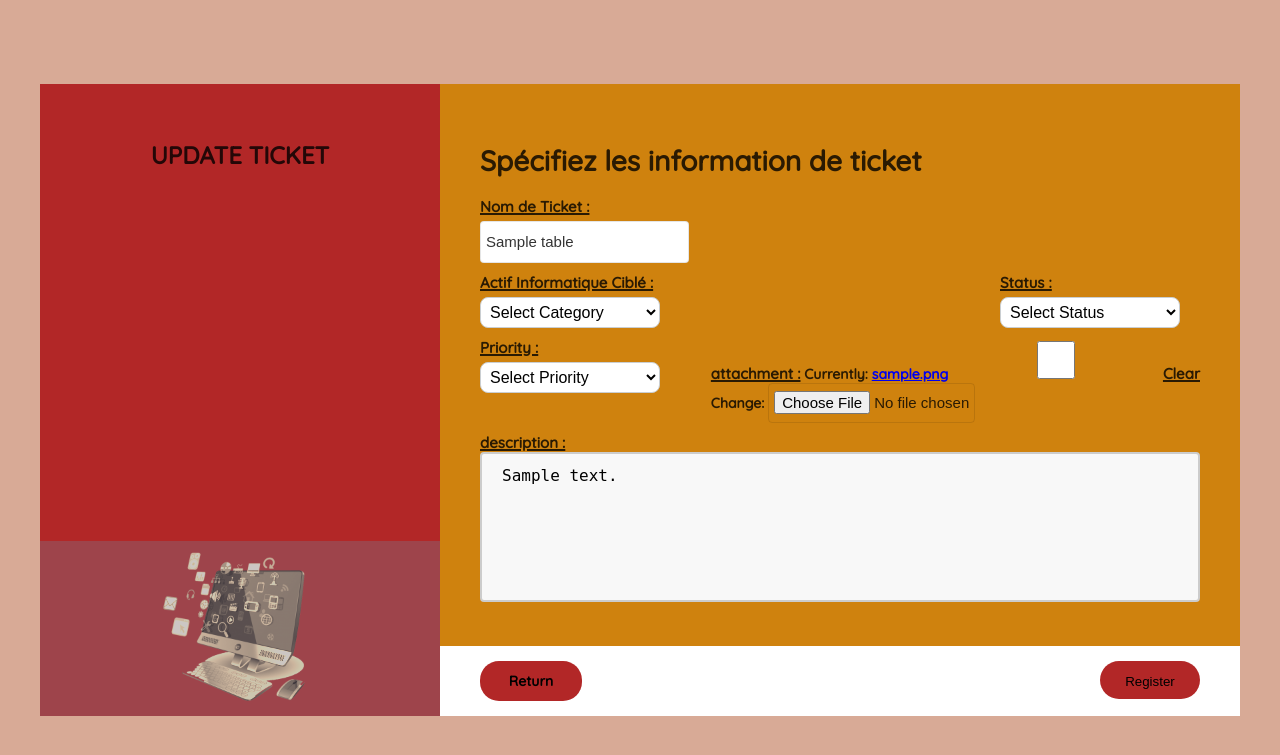
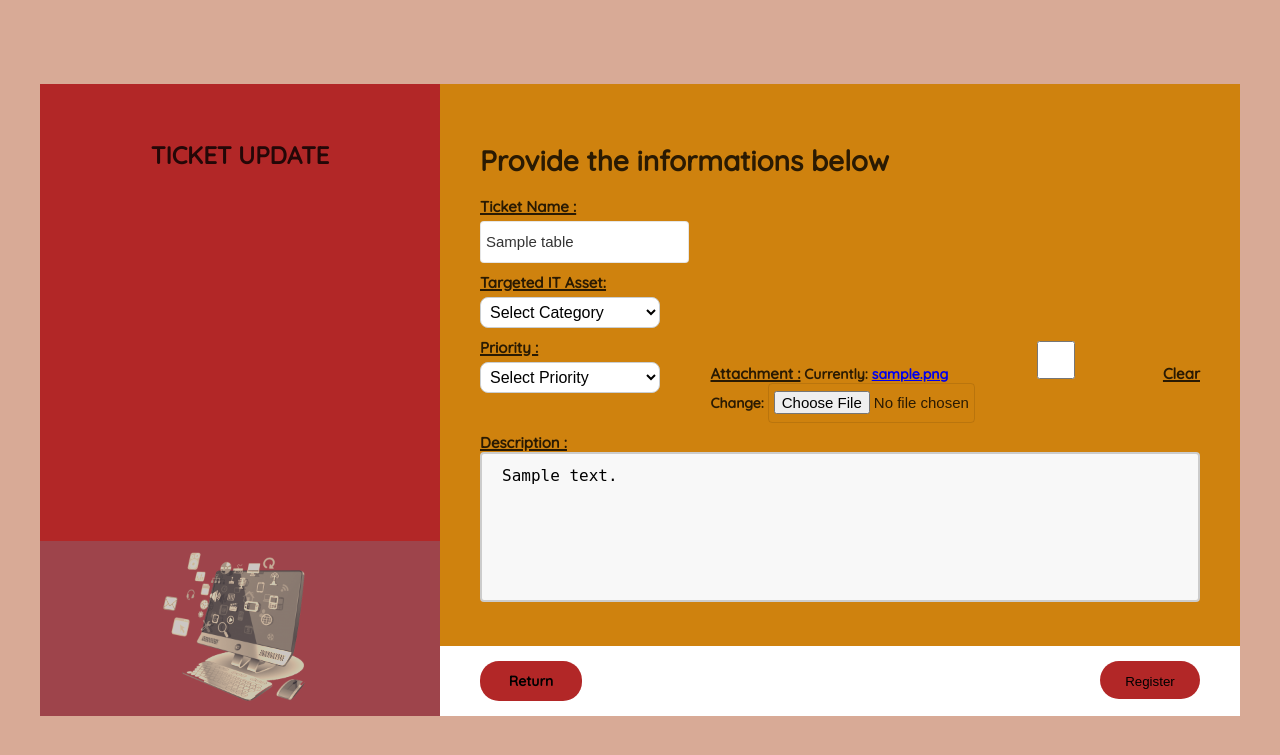
Before and after one commit to Acnosan/univ_itil_incident_management, a Django app: page /ticket/update/1/ in a window 1280 px wide. Shown: the top 755 px of the page. Run offline with Django 5.2, Linux system fonts and the light colour scheme; data comes from the database, SQL or seed files in the repository; tables that the repository leaves empty hold one stand-in row (values such as "Sample post").

Commit message:
changes to tables

```diff
--- a/app_l3/templates/register_user.html
+++ b/app_l3/templates/register_user.html
@@ -58,11 +58,11 @@
             {{register_user_form.is_staff}}
             <label for="id_is_staff">Staff</label>
             {{register_user_form.is_technician}}
-            <label for="id_is_technician">is_technician</label>
+            <label for="id_is_technician">Technician</label>
             {{register_user_form.is_self_service}}
-            <label for="id_is_self_service">is_self_service</label>
+            <label for="id_is_self_service">Self Service</label>
             {{register_user_form.is_observer}}
-            <label for="id_is_observer">observer</label>
+            <label for="id_is_observer">Observer</label>
           </div>
         </div>
         <div class="set">
--- a/app_l3/templates/tickets/ticket_update.html
+++ b/app_l3/templates/tickets/ticket_update.html
@@ -13,7 +13,7 @@
     <div class="left-container">
         <h1>
           <i class="fas fa-paw"></i>
-          UPDATE TICKET
+          TICKET UPDATE
         </h1>
         <div class="puppy">
           <img src="../../../static/app_l3/imgs/ticketCreation.png" />
@@ -23,29 +23,31 @@
       {% csrf_token %}
       <div class="right-container">
           <header>
-            <h1>Spécifiez les information de ticket</h1>
+            <h1>Provide the informations below</h1>
             <div class="set">
               <div class="prob-name">
-                <label for="prob-name">Nom de Ticket :</label>
+                <label for="prob-name">Ticket Name :</label>
                   {{ update_ticket_form.title }}
               </div>
             </div>
 
             <div class="set">
               <div class="systemtype">
-                <label for="systemtype">Actif Informatique Ciblé :</label>
+                <label for="systemtype">Targeted IT Asset:</label>
                   {{ update_ticket_form.category }}
               </div>
+              {%  if type_user == 'self_service' %}
+              <div class="technic">
+                <label for="technic">Technician :</label>
+                  {{ update_ticket_form.assigned_to }}
+              </div>
+              {% endif %}
+
               {% if is_staff %}
               <div class="technic">
-                <label for="technic">Technicien :</label>
+                <label for="technic">Technician :</label>
                   {{ update_ticket_form.assigned_to }}
               </div>
-              <div class="status">
-                <label for="status">Status :</label>
-                  {{ update_ticket_form.status }}
-              </div>
-              {% else %}
               <div class="status">
                 <label for="status">Status :</label>
                   {{ update_ticket_form.status }}
@@ -60,13 +62,13 @@
                   {{ update_ticket_form.priority }}
               </div>
               <div class="attachment">
-                <label for="attachment">attachment :</label>
+                <label for="attachment">Attachment :</label>
                   {{update_ticket_form.attachment}}
               </div>
             </div>
 
             <div class="description">
-              <label for="description">description :</label>
+              <label for="description">Description :</label>
                 {{ update_ticket_form.description }}
             </div>
 
--- a/app_l3/views/ticket_views.py
+++ b/app_l3/views/ticket_views.py
@@ -267,7 +267,7 @@ def download_attachment(response, ticket_id):
     return response
 
 def export_to_csv_by_me(request,filename):
-    rows = ["id","title","description","creation date","assigned to","category","priority","status"]
+    rows = ["id","title","description","creation_date","assigned_to","category","priority","status"]
     try:
         queryset = TicketsModel.objects.filter(assigned_by=request.user).order_by('id')
     except TicketSolutionModel.DoesNotExist:
@@ -280,12 +280,21 @@ def export_to_csv_by_me(request,filename):
     writer.writerow(rows)  # Write header row
 
     for obj in queryset:
-        writer.writerow([obj.pk,obj.title,obj.description,obj.ticket_creation_date,obj.assigned_to,obj.category,obj.priority,obj.status])
+        writer.writerow([
+            obj.pk,
+            obj.title,
+            obj.description,
+            obj.ticket_creation_date,
+            obj.assigned_to,
+            obj.category,
+            obj.priority,
+            obj.status
+        ])
 
     return response
 
 def export_to_csv_all(response,filename):
-    rows = ["id","title","description","creation date","assigned to","category","priority","status"]
+    rows = ["id","title","description","creation_date","assigned_by","assigned_to","category","priority","status"]
     try:
         queryset = TicketsModel.objects.all().order_by('id')
     except TicketSolutionModel.DoesNotExist:
@@ -298,7 +307,17 @@ def export_to_csv_all(response,filename):
     writer.writerow(rows)  # Write header row
 
     for obj in queryset:
-        writer.writerow([obj.pk,obj.title,obj.description,obj.ticket_creation_date,obj.assigned_to,obj.category,obj.priority,obj.status])
+        writer.writerow([
+            obj.pk,
+            obj.title,
+            obj.description,
+            obj.ticket_creation_date,
+            obj.assigned_by,
+            obj.assigned_to,
+            obj.category,
+            obj.priority,
+            obj.status
+        ])
 
     return response
 
```
Also changed, not shown: app_l3/templates/home.html (+9 -6 lines), app_l3/templates/tickets/ticket_creation.html (+8 -13 lines).
